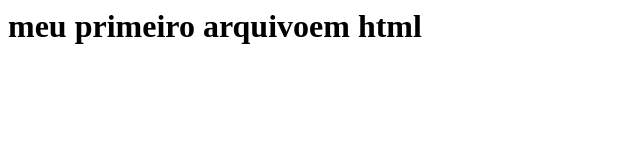
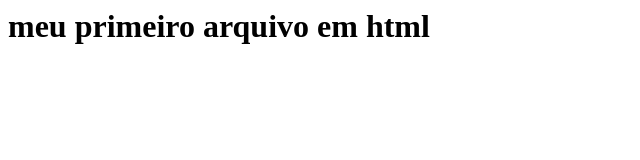
Before and after one commit to Asnthiago28/primeiro-reposit-rio, a plain HTML site: page index.html in a window 1280 px wide. Shown: the whole page, without its empty margins (0-640 px from the left). Drawn offline with Linux system fonts and the light colour scheme.

Commit message:
Update index.html

```diff
--- a/index.html
+++ b/index.html
@@ -1,3 +1,3 @@
 <html>
-<H1> meu primeiro arquivoem html</h1>
+<H1> meu primeiro arquivo em html</h1>
 </html>
```
